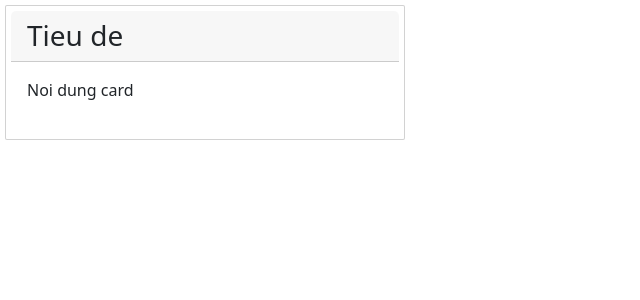
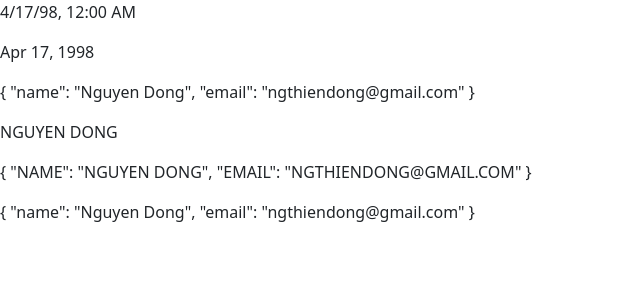
Before and after one commit to NguyenThienDong/angular4, an Angular app: page / in a window 1280 px wide. Shown: the top 300 px of the page, without its empty margins (0-640 px from the left). Built offline with nearby package versions, Linux system fonts and the light colour scheme.

Commit message:
bai 33: tim hieu ve pipes

```diff
--- a/src/app/app.component.html
+++ b/src/app/app.component.html
@@ -1,4 +1 @@
-<app-card>
-    <h3 class="card-header">Tieu de</h3>
-    <p class="card-body">Noi dung card</p>
-</app-card>
+<app-learn-pipes></app-learn-pipes>
--- a/src/app/app.module.ts
+++ b/src/app/app.module.ts
@@ -14,6 +14,7 @@ import { ListPersonComponent } from './list-person/list-person.component';
 import ParentComponent from './parent.component';
 import ChildComponent from './child.component';
 import CardComponent from './card.component';
+import { LearnPipesComponent } from './learn-pipes/learn-pipes.component';
 
 @NgModule({
   declarations: [
@@ -28,6 +29,7 @@ import CardComponent from './card.component';
     ParentComponent,
     ChildComponent,
     CardComponent,
+    LearnPipesComponent,
   ],
   imports: [
     BrowserModule,
--- /dev/null
+++ b/src/app/learn-pipes/learn-pipes.component.html
@@ -0,0 +1,8 @@
+<p>{{ birthday | date : "short" }}</p>
+<p>{{ birthday | date }}</p>
+
+<p>{{ userInfo | json }}</p>
+<p>{{ userInfo.name | uppercase }}</p>
+<p>{{ userInfo | json | uppercase }}</p>
+
+<p>{{userNamePromise | async | json }}</p>
--- /dev/null
+++ b/src/app/learn-pipes/learn-pipes.component.ts
@@ -0,0 +1,18 @@
+import { Component } from '@angular/core';
+
+@Component({
+  selector: 'app-learn-pipes',
+  templateUrl: './learn-pipes.component.html',
+  styleUrls: ['./learn-pipes.component.css']
+})
+export class LearnPipesComponent {
+  birthday = new Date(1998, 3, 17);
+  userInfo = {
+    name: 'Nguyen Dong',
+    email: 'ngthiendong@gmail.com',
+  };
+  userNamePromise = Promise.resolve({
+    name: 'Nguyen Dong',
+    email: 'ngthiendong@gmail.com',
+  })
+}
```
Also changed, not shown: src/app/learn-pipes/learn-pipes.component.css (added), 1 other file (tests, documents, lock files or other folders).
